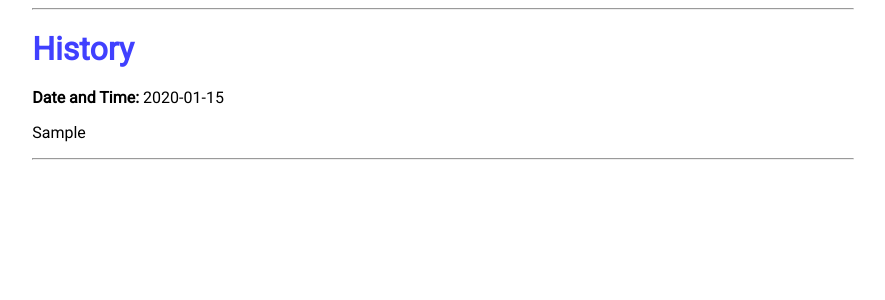
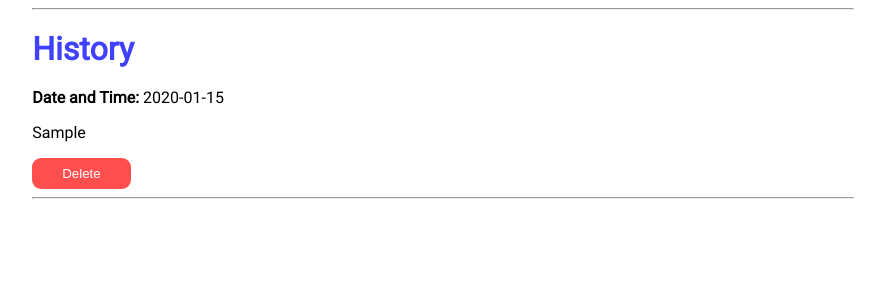
Before and after one commit to nayan00112/Transpara, a Django app: page /history/history in a window 1280 px wide. Shown: the part 52-352 px from the top of the page, without its empty margins (197-1082 px from the left). Run offline with Django 3.2, Linux system fonts and the light colour scheme; a user stored in the database is signed in; tables that the repository leaves empty hold one stand-in row (values such as "Sample post").

Commit message:
delet option in history

```diff
--- a/Transpara/HistoryDisp/urls.py
+++ b/Transpara/HistoryDisp/urls.py
@@ -2,4 +2,5 @@ from django.urls import path
 from . import views
 urlpatterns = [
     path('history', views.history, name="history"),
+    path('delete_histry', views.delete_histry, name="delete_histry"),
 ]
--- a/Transpara/HistoryDisp/views.py
+++ b/Transpara/HistoryDisp/views.py
@@ -13,3 +13,15 @@ def history(request):
             return Http404
     else:
         return Http404
+def delete_histry(request):
+    if request.user.is_authenticated:
+        try:
+            if request.method == "POST":
+                user_id = request.POST["ID_Delete"]
+                UserData.objects.get(id = user_id).delete()
+                ud = UserData.objects.filter(user_id = request.user.id)
+                return render(request, "history/history.html", {"ud": ud, "active_history":"active"})
+        except:
+            return Http404
+    else:
+        return Http404
--- /dev/null
+++ b/Transpara/static/cssforHistory.css
@@ -0,0 +1,14 @@
+.red{
+    color: red;
+}
+
+.deleteBut{
+    background-color: rgba(255, 0, 0, 0.696);
+    padding: 8px 30px;
+    border: 0px;
+    color: white;
+    border-radius: 9px;
+}
+.deleteBut:hover{
+    background-color: rgb(255, 0, 0);
+}
--- a/Transpara/templates/history/history.html
+++ b/Transpara/templates/history/history.html
@@ -11,13 +11,10 @@
     <link rel="preconnect" href="https://fonts.gstatic.com" crossorigin>
     <link href="https://fonts.googleapis.com/css2?family=Roboto&display=swap" rel="stylesheet">
     <link rel="stylesheet" href="{% static 'home.css'%}">
-
+    <link rel="stylesheet" href="{% static 'cssforHistory.css'%}">
     <script src={% static 'historypragraph.js' %}>
-    <noscript>Your browser does not support JavaScript.</noscript>
+        <noscript>Your browser does not support JavaScript.</noscript>
     </script>
-    <style>
-
-    </style>
 </head>
 
 <body onload="disp()">
@@ -26,7 +23,8 @@
             <li class=""><a href="/">Home</a></li>
             <li class=""><a href="/about">About</a></li>
             <li class=""><a href="/contact">Contact</a></li>
-            <li class="" style="border-color: rgb(0, 177, 0);"><a href="/account/myprofile">Hello {{user.first_name}}</a></li>
+            <li class="" style="border-color: rgb(0, 177, 0);"><a href="/account/myprofile">Hello
+                    {{user.first_name}}</a></li>
             <li class=""><a href="/account/login">Logout</a></li>
         </ul>
         <hr>
@@ -40,8 +38,16 @@
                 {{d.user_data}}
                 {% comment %} now, data is comming but proper formating stil reminang. {% endcomment %}
             </p>
+            <form action="/history/delete_histry" method="post" onclick="return confirm('Do you want to submit?')">
+                {% csrf_token %}
+                <input type="text" name="ID_Delete" value="{{d.id}}" hidden>
+                <button type="submit" class="deleteBut">Delete</button>
+            </form>
             <hr>
             {% endfor %}
+            {% else %}
+            <hr>
+            <h2 class="red">Empty!</h2>
             {% endif %}
 
         </div>
```
Also changed, not shown: Transpara/db.sqlite3.
